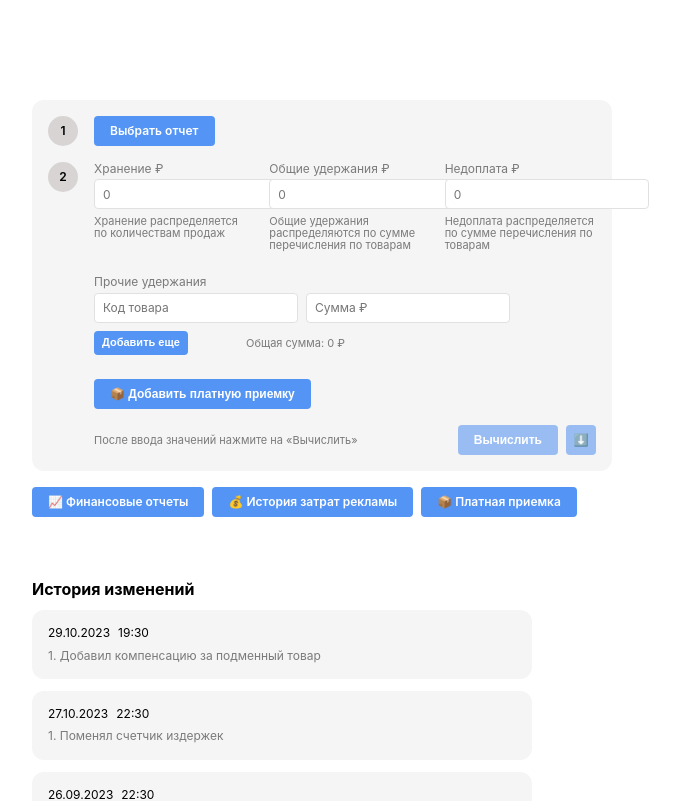
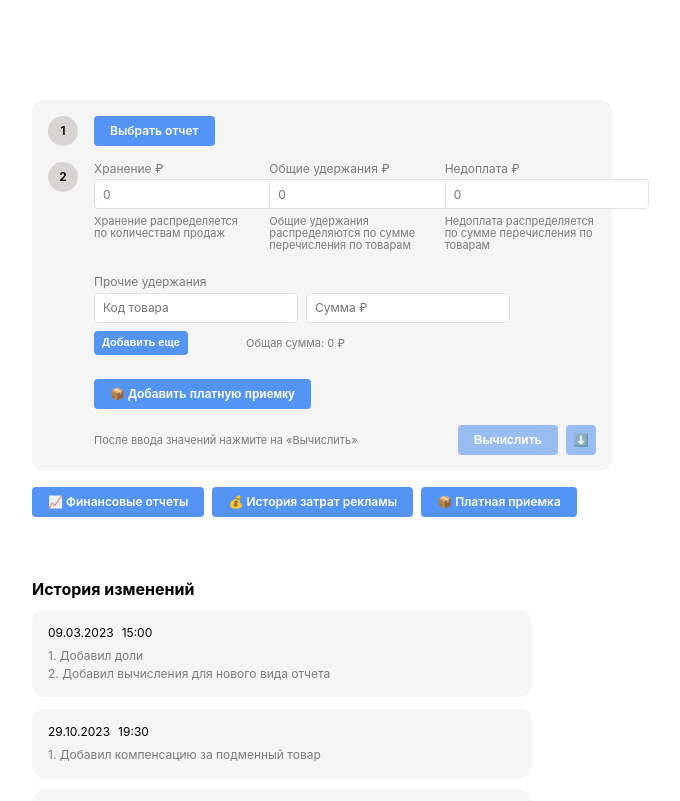
Before and after one commit to Dindro/marketplace-report, a Vue app: page / in a window 1280 px wide. Shown: the top 801 px of the page, without its empty margins (128-808 px from the left). Built offline with nearby package versions, Linux system fonts and the light colour scheme; what vue3-clipboard would draw is missing.

Commit message:
add version history

```diff
--- a/src/components/Version/VersionHistory.vue
+++ b/src/components/Version/VersionHistory.vue
@@ -23,6 +23,14 @@
     }
 
     const data: IVersion[] = [
+        {
+            date: '09.03.2023',
+            time: '15:00',
+            points: [
+                'Добавил доли',
+                'Добавил вычисления для нового вида отчета',
+            ],
+        },
         {
             date: '29.10.2023',
             time: '19:30',
```
